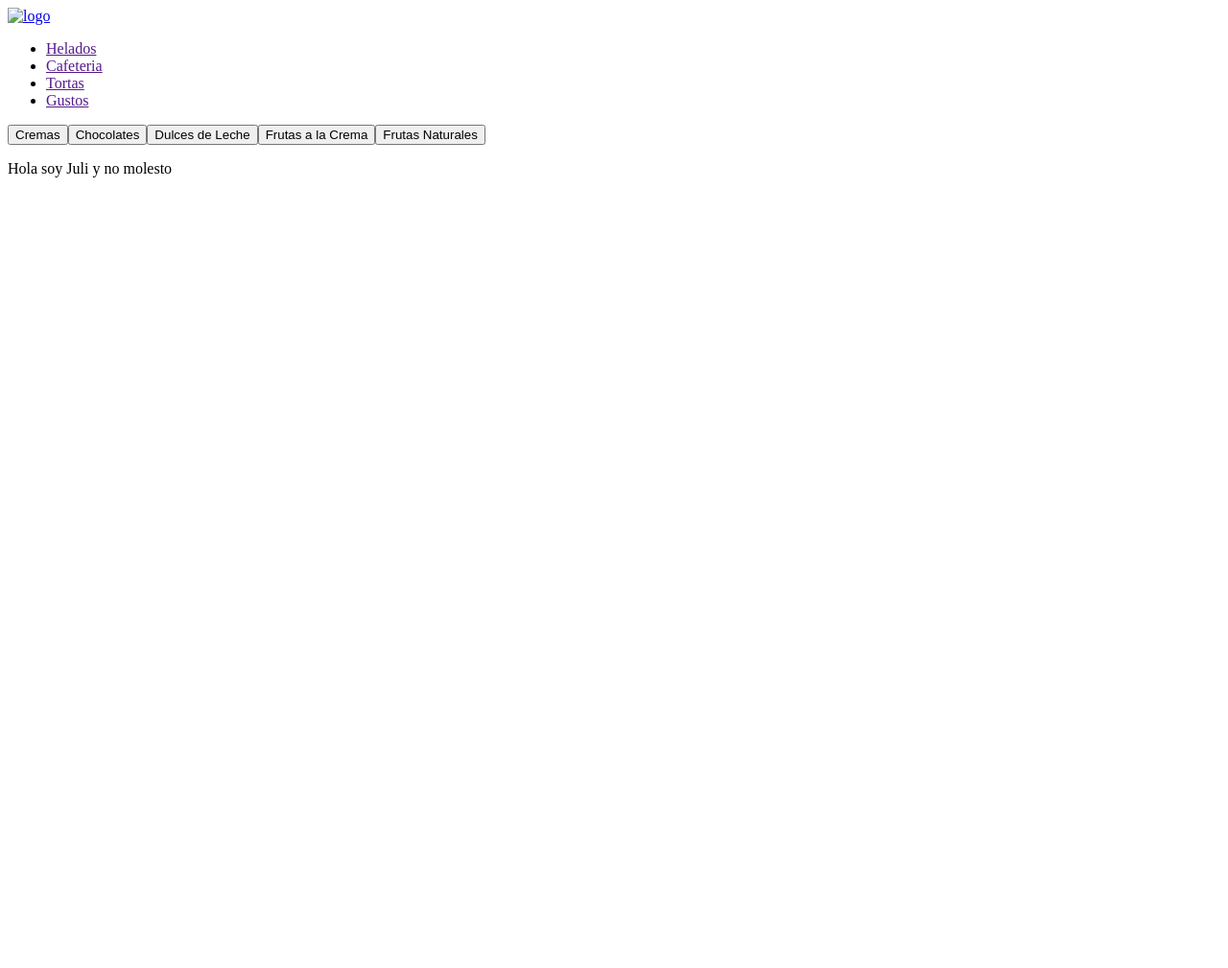
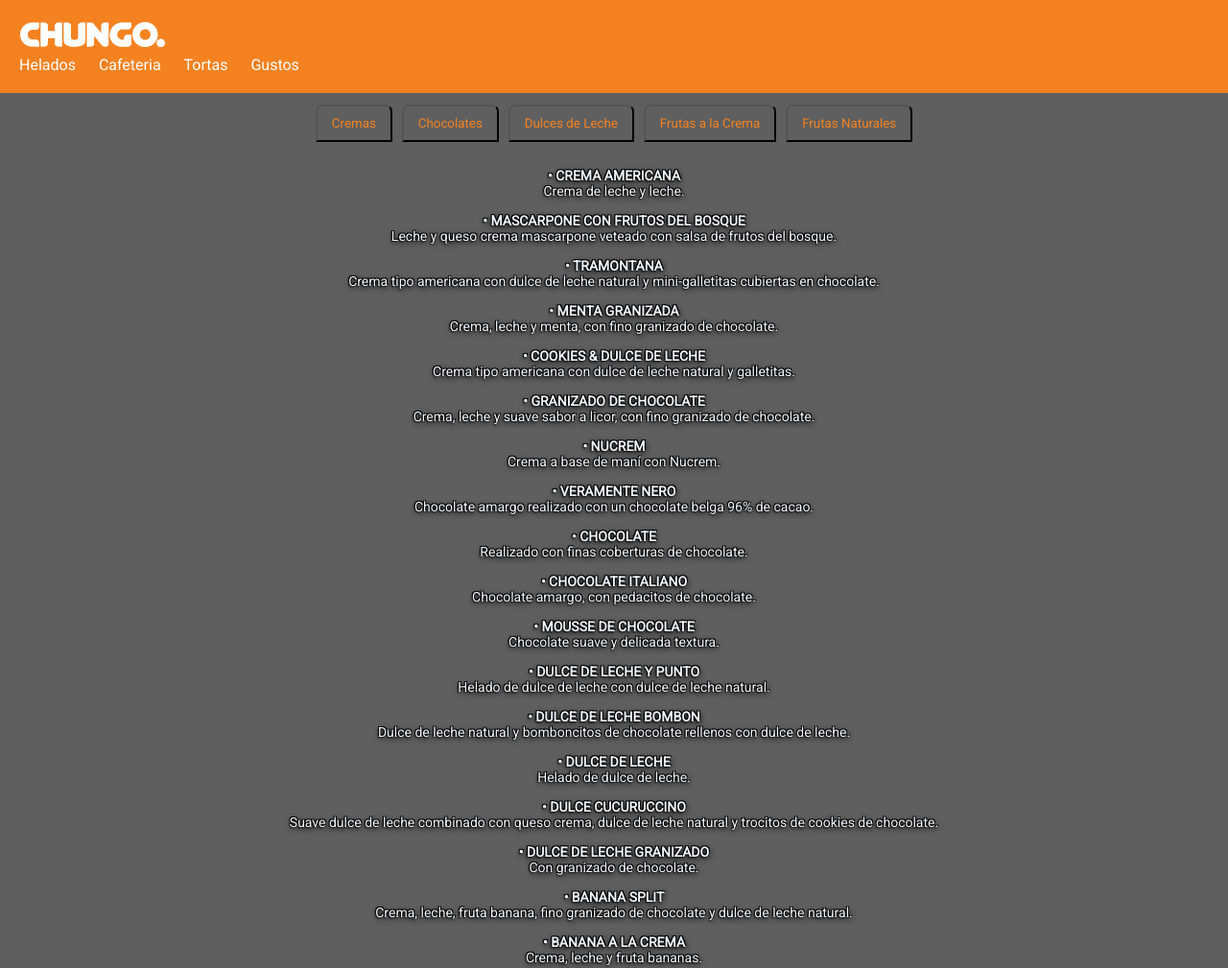
Before and after one commit to AlexisBadano/Chungo-Showcase, a plain HTML site: page index.html in a window 1280 px wide. Shown: the top 1009 px of the page at 96% size. Before the commit the page ends 800 px from the top, so only its background shows below. Drawn offline with Linux system fonts and the light colour scheme; the site is published under a folder, as on GitHub Pages, so addresses that start at the root find nothing.

Commit message:
arreglando rutas

```diff
--- a/index.html
+++ b/index.html
@@ -14,9 +14,9 @@
     <link href="https://fonts.googleapis.com/css2?family=Roboto:ital,wght@0,300;0,400;1,300&display=swap"
         rel="stylesheet">
 
-    <link rel="stylesheet" href="/styles.css">
+    <link rel="stylesheet" href="./styles.css">
 
-    <script defer src="/index.js"></script>
+    <script defer src="./index.js"></script>
 
 </head>
 
@@ -25,8 +25,8 @@
 
     <header>
         <div>
-            <a href="/index.html">
-                <img src="/logo.png" alt="logo">
+            <a href="./index.html">
+                <img src="./logo.png" alt="logo">
             </a>
         </div>
         <nav>
--- a/styles.css
+++ b/styles.css
@@ -5,10 +5,10 @@
   font-family: 'Roboto', sans-serif;
 }
 
-body {
+/* body {
   background-image: url('./helado-de-banana-split-5.jpg');
   background-size: auto;
-}
+} */
 
 header {
     background-color: #f58220;
```
Also changed, not shown: 1 other file.
